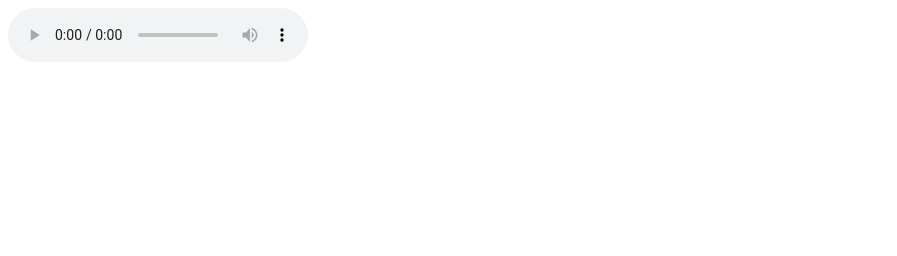
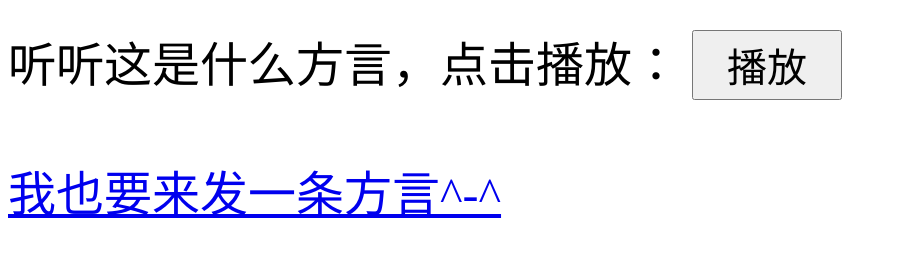
Before and after one commit to taolin2107/audioplayer, a plain HTML site: page index.html in a window 1280 px wide. Shown: the whole page, without its empty margins (0-897 px from the left). Drawn offline with Linux system fonts and the light colour scheme.

Commit message:
add a button to play.

```diff
--- a/index.html
+++ b/index.html
@@ -1,9 +1,12 @@
 <html>
 <head>
+<meta http-equiv="content-type" content="text/html; charset=utf-8" />
 <title>Audio Player</title>
 </head>
 <body>
-<audio id="media" controls="controls" src="" autoplay="true"></audio>
+<br><font size="30">听听这是什么方言，点击播放：
+<button onclick="play();" style="height:70px; width:150px; font-size:40px">播放</button><br><br>
+<a href="http://www.appchina.com/app/com.cvte.dialect/">我也要来发一条方言^-^</a></font>
 </body>
 <script type="text/javascript" charset="utf-8">
 function getAudioFile() {
@@ -12,10 +15,10 @@ function getAudioFile() {
     console.log(paraString);
     return paraString;
 }
-window.onload = function() {
-    var _src = getAudioFile();
-    var Media = document.getElementById("media");
-    Media.src = _src;
+var player = document.createElement("AUDIO");
+function play() {
+    player.setAttribute("src", getAudioFile());
+    player.setAttribute("autoplay", "true");
 }
 </script>
 </html>
```
